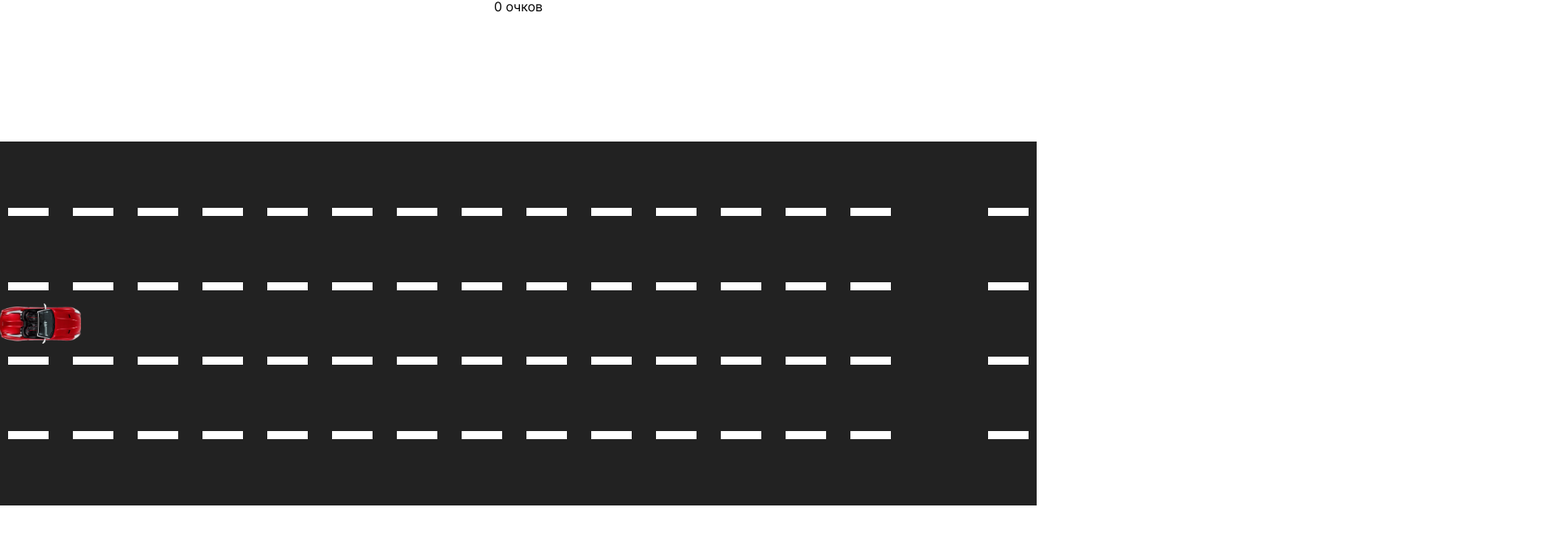
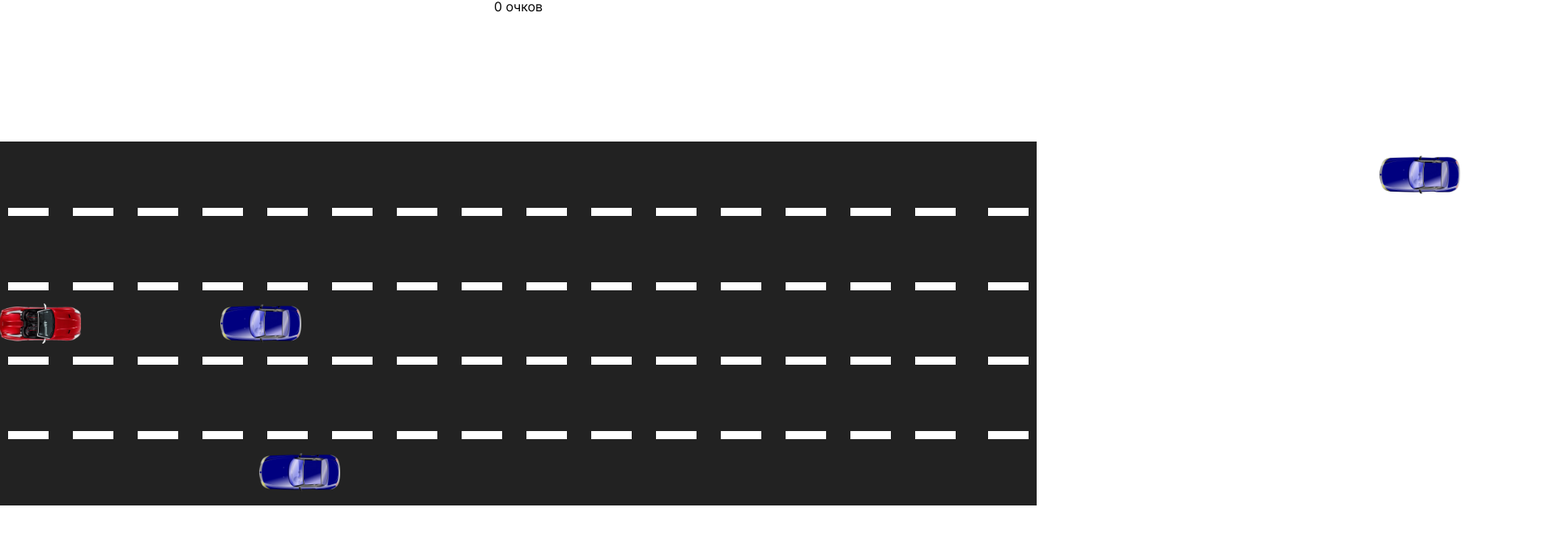
Before and after one commit to TimofeiPustarnak/Race, a plain HTML site: page index.html in a window 1280 px wide. Both pictures are taken after a click on the element "Начать игру". Shown: the top 664 px of the page at 81% size, 1920 px wide, since content can reach past the window. Drawn offline with Linux system fonts and the light colour scheme.

Commit message:
enemy move

```diff
--- a/script.js
+++ b/script.js
@@ -7,7 +7,7 @@ const body = document.querySelector('body');
 car.classList.add('car');
 
 function getQuantityElements (height) {
-  return document.documentElement.clientWidth / height + 1;
+  return document.documentElement.clientWidth / height + 2;
 }
 
 for (let i = 0; i < getQuantityElements(80); ++i)
@@ -62,13 +62,57 @@ const setting = {
   start: false,
   score: 0,
   speed: 10,
-  traffic: 3
+  traffic: 20,
+  enemySpeed: 1.2 + Math.random(),
+  enemySpeed1: 1.2 + Math.random(),
+  enemySpeed2: 1.2 + Math.random(),
+  enemySpeed3: 1.2 + Math.random(),
+  enemySpeed4: 1.2 + Math.random()
 };
+
+const enemy = document.createElement('div');
+enemy.classList.add('enemy');
+gameArea.appendChild(enemy);
+enemy.x = document.documentElement.clientWidth + getRandomInRange(0, setting.traffic) * document.documentElement.clientWidth * .1;
+enemy.style.left = enemy.x + 'px';
+
+const enemy1 = document.createElement('div');
+enemy1.classList.add('enemy');
+enemy1.classList.add('enemy1');
+gameArea.appendChild(enemy1);
+enemy1.x = document.documentElement.clientWidth + getRandomInRange(0, setting.traffic) * document.documentElement.clientWidth * .1;
+enemy1.style.left = enemy1.x + 'px';
+
+const enemy2 = document.createElement('div');
+enemy2.classList.add('enemy');
+enemy2.classList.add('enemy2');
+gameArea.appendChild(enemy2);
+enemy2.x = document.documentElement.clientWidth + getRandomInRange(0, setting.traffic) * document.documentElement.clientWidth * .1;
+enemy2.style.left = enemy2.x + 'px';
+
+const enemy3 = document.createElement('div');
+enemy3.classList.add('enemy');
+enemy3.classList.add('enemy3');
+gameArea.appendChild(enemy3);
+enemy3.x = document.documentElement.clientWidth + getRandomInRange(0, setting.traffic) * document.documentElement.clientWidth * .1;
+enemy3.style.left = enemy3.x + 'px';
+
+const enemy4 = document.createElement('div');
+enemy4.classList.add('enemy');
+enemy4.classList.add('enemy4');
+gameArea.appendChild(enemy4);
+enemy4.x = document.documentElement.clientWidth + getRandomInRange(0, setting.traffic) * document.documentElement.clientWidth * .1;
+enemy4.style.left = enemy4.x + 'px';
+
+function getRandomInRange(min, max) {
+  return Math.floor(Math.random() * (max - min + 1)) + min;
+}
 
 function playGame() {
   if (setting.start) {
     moveRoad();
-
+    enemyMove();
+    console.log(true);
     if (keys.ArrowLeft) {
       setting.x -= setting.speed;
     }
@@ -110,6 +154,44 @@ function playGame() {
     requestAnimationFrame(playGame);
   }
 }
+
+function enemyMove() {
+  enemy.x -= setting.speed * setting.enemySpeed;
+  enemy.style.left = enemy.x + 'px';
+  if (enemy.x  < -100) {
+    enemy.x = document.documentElement.clientWidth + getRandomInRange(0, setting.traffic) * document.documentElement.clientWidth * .1;
+    setting.enemySpeed = 1.2 + Math.random();
+  }
+
+  enemy1.x -= setting.speed * setting.enemySpeed1;
+  enemy1.style.left = enemy1.x + 'px';
+  if (enemy1.x < -100) {
+    enemy1.x = document.documentElement.clientWidth + getRandomInRange(0, setting.traffic) * document.documentElement.clientWidth * .1;
+    setting.enemySpeed1 = 1.2 + Math.random();
+  }
+
+  enemy2.x -= setting.speed * setting.enemySpeed2;
+  enemy2.style.left = enemy2.x + 'px';
+  if (enemy2.x < -100) {
+    enemy2.x = document.documentElement.clientWidth + getRandomInRange(0, setting.traffic) * document.documentElement.clientWidth * .1;
+    setting.enemySpeed2 = 1.2 + Math.random();
+  }
+
+  enemy3.x -= setting.speed * setting.enemySpeed3;
+  enemy3.style.left = enemy3.x + 'px';
+  if (enemy3.x < -100) {
+    enemy3.x = document.documentElement.clientWidth + getRandomInRange(0, setting.traffic) * document.documentElement.clientWidth * .1;
+    setting.enemySpeed3 = 1.2 + Math.random();
+  }
+
+  enemy4.x -= setting.speed * setting.enemySpeed4;
+  enemy4.style.left = enemy4.x + 'px';
+  if (enemy4.x < -100) {
+    enemy4.x = document.documentElement.clientWidth + getRandomInRange(0, setting.traffic) * document.documentElement.clientWidth * .1;
+    setting.enemySpeed4 = 1.2 + Math.random();
+  }
+}
+
 
 function moveRoad() {
   lines.forEach(function(line){
--- a/styles/index.css
+++ b/styles/index.css
@@ -14,7 +14,7 @@
    display: none;
  }
 
- .car, .enemy {
+ .car {
    width: 100px;
    height: 50px;
    background: transparent url(../image/player.png) center / cover no-repeat;
@@ -25,8 +25,29 @@
  }
 
  .enemy {
+  width: 100px;
+  height: 50px;
   background: transparent url(../image/enemy2.png) center / cover no-repeat;
+  position: absolute;
+  left: 0px;
+  top: 16px;
  }
+
+ .enemy1 {
+   top: 108px;
+ }
+
+ .enemy2 {
+  top: 200px;
+}
+
+.enemy3 {
+  top: 292px;
+}
+
+.enemy4 {
+  top: 384px;
+}
 
  .game-area {
    width: 100vw;
```
